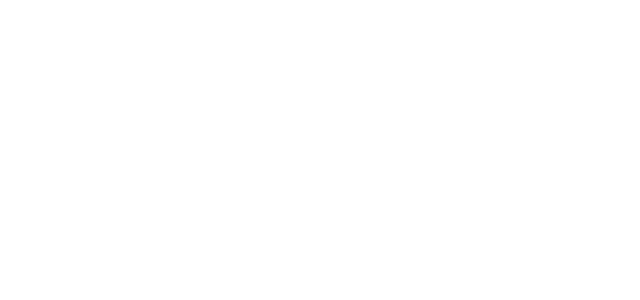
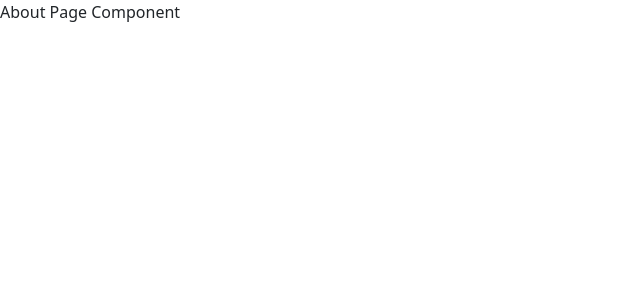
Before and after one commit to Zach-Trani/markdown-editor, a React (Create React App) app: page /about in a window 1280 px wide. Before the commit this address had no page. Shown: the top 300 px of the page, without its empty margins (0-640 px from the left). Built offline with nearby package versions, Linux system fonts and the light colour scheme.

Commit message:
feat: render the home and about pages using browser links

```diff
--- a/src/App.js
+++ b/src/App.js
@@ -1,14 +1,16 @@
 import { Route, Routes } from "react-router-dom";
 import Markdown from "./Components/Markdown";
+import Home from "./Components/Home";
+import About from "./Components/About"
 
 function App() {
   return (
     <div className="App">
       <div>
         <Routes>
-          {/* <Route path="/" element={<Home />} /> */}
+          <Route path="/" element={<Home />} />
           <Route path="/markdown" element={<Markdown />} />
-          {/* <Route path='/about' element={<About />} /> */}
+          <Route path='/about' element={<About />} />
         </Routes>
       </div>
     </div>
--- /dev/null
+++ b/src/Components/About/index.js
@@ -0,0 +1,7 @@
+const About = () => {
+    return (
+        <div>About Page Component</div>
+    );
+}
+
+export default About;
--- /dev/null
+++ b/src/Components/Home/index.js
@@ -0,0 +1,7 @@
+const Home = () => {
+    return (
+        <div>Home Page Component</div>
+    );
+}
+
+export default Home;
```
